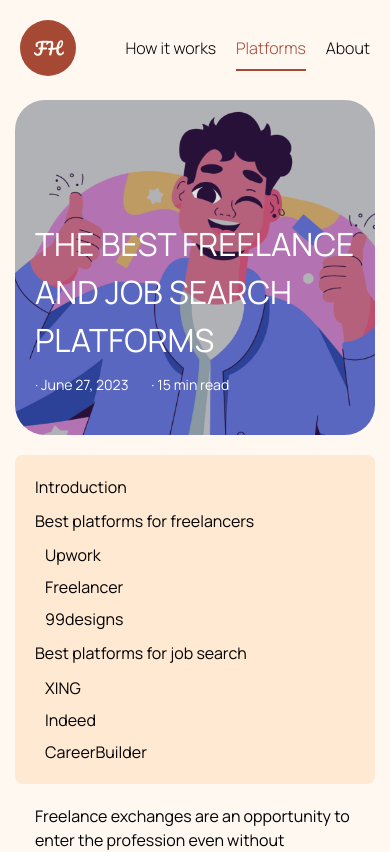
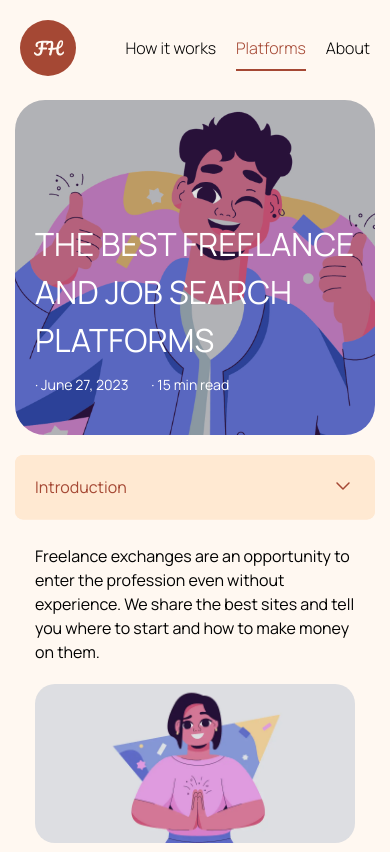
Before and after one commit to SunnyYdv/portfolio, a React (Vite) app: page /platforms in a window 390 px wide. Shown: the top 852 px of the page. Built offline with nearby package versions, Linux system fonts and the light colour scheme.

Commit message:
add side slide

```diff
--- a/src/App.tsx
+++ b/src/App.tsx
@@ -19,9 +19,9 @@
           leftImageLabel={"FREELANCE"}
           rightImageLabel={"OFFICE"}
           rightImageLabelCss={
-            "tracking-[18px] text-46 mobile:tracking-tight mobile:text-40"
+            "tracking-[18px] text-46 mobile:tracking-wide mobile:text-20 mobile:font-bold"
           }
-          leftImageLabelCss={`tracking-[18px] text-46 mobile:tracking-tight  mobile:text-40`}
+          leftImageLabelCss={'tracking-[18px] text-46 mobile:tracking-wide  mobile:text-20 mobile:font-bold'}
         />
       </div>
     </div>
--- a/src/Platforms.tsx
+++ b/src/Platforms.tsx
@@ -1,8 +1,10 @@
 import { Icons } from "components/Icons";
 import { Link, Element } from "react-scroll";
+import cls from "classnames";
+import { PlatformsSideBar } from "components";
 
 export const Platforms = () => {
-  const h2 = "text-orange font-bold font-manrope my-30 text-28 mobile:text-20";
+  const h2 = "text-orange font-bold font-manrope my-30 mobile:my-20 text-28 mobile:text-20";
 
   return (
     <div className="px-30  mobile:px-15 ">
@@ -17,75 +19,7 @@
       </div>
 
       <div className={"justify-center mr-100 mobile:mr-0 flex mobile:flex-col"}>
-        <div className={"bg-light-orange sticky p-20 rounded-8 h-fit"}>
-          <p>Introduction</p>
-          <p className={"my-10"}>Best platforms for freelancers</p>
-          <div className={"ml-10"}>
-            <Link
-              activeClass={"active"}
-              spy={true}
-              to="Upwork"
-              smooth={true}
-              duration={500}
-              offset={-90}
-            >
-              <p className={"cursor-pointer hover:text-orange"}>Upwork</p>
-            </Link>
-
-            <Link
-              activeClass="active"
-              to="Freelancer"
-              smooth={true}
-              duration={500}
-              offset={-90}
-            >
-              <p className={"cursor-pointer my-8 hover:text-orange"}>
-                Freelancer
-              </p>
-            </Link>
-            <Link
-              activeClass="active"
-              to="99designs"
-              smooth={true}
-              duration={500}
-              offset={-90}
-            >
-              <p className={"cursor-pointer hover:text-orange"}>99designs</p>
-            </Link>
-          </div>
-          <p className={"my-10"}>Best platforms for job search</p>
-          <div className={"ml-10"}>
-            <Link
-              activeClass="active"
-              to="XING"
-              smooth={true}
-              duration={500}
-              offset={-90}
-            >
-              <p className={"cursor-pointer hover:text-orange"}>XING</p>
-            </Link>
-            <Link
-              activeClass="active"
-              to="Indeed"
-              smooth={true}
-              duration={500}
-              offset={-90}
-            >
-              <p className={"cursor-pointer hover:text-orange my-8"}>Indeed</p>
-            </Link>
-            <Link
-              activeClass="active"
-              to="CareerBuilder"
-              smooth={true}
-              duration={500}
-              offset={-90}
-            >
-              <p className={"cursor-pointer hover:text-orange"}>
-                CareerBuilder
-              </p>
-            </Link>
-          </div>
-        </div>
+        <PlatformsSideBar />
         <div className="  max-w-660 px-20 pb-100 mobile:pt-20 mobile:pb-50">
           <p className="mb-20">
             Freelance exchanges are an opportunity to enter the profession even
@@ -122,7 +56,7 @@
             <li>&#183; how to attract a customer;</li>
             <li>&#183; how to avoid mistakes.</li>
           </ul>
-          <img src="best-platform.webp" className="my-40" />
+          <img src="best-platform.webp" className="my-40 mobile:my-20" />
           <Element name="Upwork" />
           <div
             className={"flex justify-between items-center mb-20 mobile:mb-5"}
@@ -137,7 +71,10 @@
               />
               <h2 className={h2}>Upwork</h2>
             </div>
-            <a href="https://www.upwork.com/"  className="bg-orange rounded-full p-10 cursor-pointer  hover:bg-red-10 transition active:bg-red-20">
+            <a
+              href="https://www.upwork.com/"
+              className="bg-orange rounded-full p-10 cursor-pointer  hover:bg-red-10 transition active:bg-red-20"
+            >
               <Icons.Link className="text-page" />
             </a>
           </div>
@@ -244,7 +181,10 @@
               <h2 className={h2}>99designs</h2>
             </div>
 
-            <a href="https://99designs.com/" className="bg-orange rounded-full p-10 cursor-pointer  hover:bg-red-10 transition active:bg-red-20">
+            <a
+              href="https://99designs.com/"
+              className="bg-orange rounded-full p-10 cursor-pointer  hover:bg-red-10 transition active:bg-red-20"
+            >
               <Icons.Link className="text-page" />
             </a>
           </div>
@@ -272,7 +212,7 @@
               Free subscription available, but it does not provide access to
               high-Whenever you work with a new client, 99designs will charge an
               introduction fee of $100 and a platform fee ranging from 5% to
-              15%..
+              15%.
             </p>
             <p className={"text-orange mt-15"}>Withdrawal Process:</p>
             <p className={"mt-5"}>
@@ -280,12 +220,12 @@
               days and sooner for people with higher profile levels.
             </p>
           </div>
-          <img src="best-search.webp" className="my-40" />
+          <img src="best-search.webp" className="my-40 mobile:my-20" />
 
           <Element name="XING" />
           <div
             className={
-              "flex justify-between items-center mt-40 mb-20 mobile:mb-5"
+              "flex justify-between items-center  mb-20 mobile:mb-5"
             }
           >
             <div className={"flex block items-center"}>
@@ -299,7 +239,10 @@
               <h2 className={h2}>XING</h2>
             </div>
 
-            <a href="https://www.xing.com" className="bg-orange rounded-full p-10 cursor-pointer  hover:bg-red-10 transition active:bg-red-20">
+            <a
+              href="https://www.xing.com"
+              className="bg-orange rounded-full p-10 cursor-pointer  hover:bg-red-10 transition active:bg-red-20"
+            >
               <Icons.Link className="text-page" />
             </a>
           </div>
@@ -363,7 +306,10 @@
               <h2 className={h2}>Indeed</h2>
             </div>
 
-            <a href="https://www.indeed.com/" className="bg-orange rounded-full p-10 cursor-pointer  hover:bg-red-10 transition active:bg-red-20">
+            <a
+              href="https://www.indeed.com/"
+              className="bg-orange rounded-full p-10 cursor-pointer  hover:bg-red-10 transition active:bg-red-20"
+            >
               <Icons.Link className="text-page" />
             </a>
           </div>
@@ -425,7 +371,10 @@
               <h2 className={h2}>CareerBuilder</h2>
             </div>
 
-            <a href="https://www.careerbuilder.com" className="bg-orange rounded-full p-10 cursor-pointer  hover:bg-red-10 transition active:bg-red-20">
+            <a
+              href="https://www.careerbuilder.com"
+              className="bg-orange rounded-full p-10 cursor-pointer  hover:bg-red-10 transition active:bg-red-20"
+            >
               <Icons.Link className="text-page" />
             </a>
           </div>
--- /dev/null
+++ b/src/components/Icons/svg/ArrowDown.tsx
@@ -0,0 +1,25 @@
+import React from "react";
+import cls from "classnames";
+import { IconProps } from "..";
+
+export const ArrowDown: React.FC<IconProps> = (props) => {
+  const { className, ...otherProps } = props;
+
+  return (
+    <svg
+      className={cls("fill-current", className)}
+      width="14"
+      height="8"
+      viewBox="0 0 14 8"
+      fill="none"
+      xmlns="http://www.w3.org/2000/svg"
+    >
+      <path
+        fillRule="evenodd"
+        clipRule="evenodd"
+        d="M0.46967 0.46967C0.762563 0.176777 1.23744 0.176777 1.53033 0.46967L7 5.93934L12.4697 0.46967C12.7626 0.176777 13.2374 0.176777 13.5303 0.46967C13.8232 0.762563 13.8232 1.23744 13.5303 1.53033L7.53033 7.53033C7.23744 7.82322 6.76256 7.82322 6.46967 7.53033L0.46967 1.53033C0.176777 1.23744 0.176777 0.762563 0.46967 0.46967Z"
+        fill="#A54834"
+      />
+    </svg>
+  );
+};
--- a/src/components/Icons/svg/index.ts
+++ b/src/components/Icons/svg/index.ts
@@ -2,3 +2,4 @@
 export { BigStar } from './BigStar';
 export {Link} from './Link'
 export {Rings} from './Rings'
+export {ArrowDown} from './ArrowDown'
--- a/src/components/ImageSlider.tsx
+++ b/src/components/ImageSlider.tsx
@@ -62,7 +62,7 @@
   const allImagesLoaded = rightImgLoaded && leftImgLoaded;
 
   const сontainerStyle = `box-border relative w-full overflow-hidden h-screen`;
-  const leftLabelStyle = `text-white absolute -translate-y-2/4 -translate-x-2/4`;
+  const leftLabelStyle = `text-white absolute -translate-y-2/4 mobile:translate-y-none -translate-x-2/4`;
   const rightLabelStyle = `text-white absolute -translate-y-2/4 -translate-x-2/4`;
   const separatorStyle = `h-full absolute flex grow bg-white w-2 `;
 
@@ -127,14 +127,14 @@
           />
 
           {leftImageLabel && (
-            <div className={"h-full w-full select-none absolute top-50% right-[calc(100vw/3)]"}>
+            <div className={"h-full w-full select-none absolute top-50% mobile:top-20% right-[calc(100vw/3)] mobile:right-[calc(100vw/4)]"}>
               <div className={cls(leftLabelStyle, leftImageLabelCss)}>
                 {leftImageLabel}
               </div>
             </div>
           )}
           {rightImageLabel && (
-            <div className={" h-full select-none w-full absolute top-50% left-[calc(100vw/4)]"}>
+            <div className={" h-full select-none w-full absolute top-50% mobile:top-20% left-[calc(100vw/4)] mobile:left-[calc(100vw/5)]"}>
               <div className={cls(rightLabelStyle, rightImageLabelCss)}>
                 {rightImageLabel}
               </div>
--- /dev/null
+++ b/src/components/PlatformsSideBar.tsx
@@ -0,0 +1,109 @@
+import cls from "classnames";
+import React, { useCallback, useState } from "react";
+import { useLocation, useNavigate } from "react-router";
+import { Link } from "react-scroll";
+import { Icons } from "./Icons";
+
+export const PlatformsSideBar = () => {
+  const [isShow, setIsShow] = useState(false);
+
+  const isMobile = window.innerWidth < 600;
+
+  const handleToggleIsShow = () => {
+    setIsShow((prev) => !prev);
+  };
+
+  return (
+    <div className={cls("relative overflow-hidden transition-margin duration-500 h-fit rounded-8",{
+      "-mb-300": isMobile && !isShow,
+      "-mb-20": !isMobile || isShow,
+    })}>
+      <div
+        onClick={handleToggleIsShow}
+        className={"center bg-light-orange sticky p-20 rounded-8 z-10"}
+    >
+        <p className="text-orange w-fit border-b border-b-orange mobile:border-none pb-6 mobile:pb-0">Introduction</p>
+        {isMobile && <Icons.ArrowDown
+          className={cls("absolute top-27 right-25 mobile:cursor-pointer duration-500 transition", {
+            'rotate-180':  isMobile && isShow
+          })}
+          onClick={handleToggleIsShow}
+        />}
+      </div>
+      <div
+        className={cls(
+          "center bg-light-orange sticky p-20 rounded-8 transition duration-1000 absolute top-50%",
+          {
+            "-translate-y-100%": isMobile && !isShow,
+            "-translate-y-10%": !isMobile || isShow,
+          }
+        )}
+      >
+        <p className={"my-10 mobile:underline underline-offset-1"}>Best platforms for freelancers</p>
+        <div className={"ml-10"}>
+          <Link
+            activeClass={"active"}
+            spy={true}
+            to="Upwork"
+            smooth={true}
+            duration={500}
+            offset={-90}
+          >
+            <p className={"cursor-pointer hover:text-orange"}>Upwork</p>
+          </Link>
+
+          <Link
+            activeClass="active"
+            to="Freelancer"
+            smooth={true}
+            duration={500}
+            offset={-90}
+          >
+            <p className={"cursor-pointer my-8 hover:text-orange"}>
+              Freelancer
+            </p>
+          </Link>
+          <Link
+            activeClass="active"
+            to="99designs"
+            smooth={true}
+            duration={500}
+            offset={-90}
+          >
+            <p className={"cursor-pointer hover:text-orange"}>99designs</p>
+          </Link>
+        </div>
+        <p className={"my-10  mobile:underline underline-offset-1"}>Best platforms for job search</p>
+        <div className={"ml-10"}>
+          <Link
+            activeClass="active"
+            to="XING"
+            smooth={true}
+            duration={500}
+            offset={-90}
+          >
+            <p className={"cursor-pointer hover:text-orange"}>XING</p>
+          </Link>
+          <Link
+            activeClass="active"
+            to="Indeed"
+            smooth={true}
+            duration={500}
+            offset={-90}
+          >
+            <p className={"cursor-pointer hover:text-orange my-8"}>Indeed</p>
+          </Link>
+          <Link
+            activeClass="active"
+            to="CareerBuilder"
+            smooth={true}
+            duration={500}
+            offset={-90}
+          >
+            <p className={"cursor-pointer hover:text-orange"}>CareerBuilder</p>
+          </Link>
+        </div>
+      </div>
+    </div>
+  );
+};
--- a/src/components/index.ts
+++ b/src/components/index.ts
@@ -1,4 +1,5 @@
-export { PageLayout } from './Layout';
+export { PageLayout } from '../layout/Layout';
 export { ImageSlider } from './ImageSlider'
 export { Header } from './Header'
 export { Footer } from './Footer'
+export { PlatformsSideBar } from './PlatformsSideBar'
--- a/src/styles/app.css
+++ b/src/styles/app.css
@@ -65,6 +65,10 @@
   position: absolute;
   left: 50%;
   transform: translateX(-50%);
+}
+
+.center {
+  transition: all 500ms ease;
 }
 
 .absolute-center {
@@ -152,4 +156,21 @@
   }
 }
 
+@keyframes sideBarOpen {
+  0% {
+    height: 58px;
+  }
+  100% {
+   height: 100%
+  }
+}
+@keyframes sideBarClose {
+  0% {
+    height: 100%
+  }
+  100% {
+    height: 58px;
+  }
+}
+
 /* left: `${containerWidth * sliderPosition / 2}px`, */
```
Also changed, not shown: tailwind.config.js (+8 -0 lines), src/images/best-platform-phone.webp (added), src/layout/Layout.tsx (renamed from src/components/Layout.tsx).
